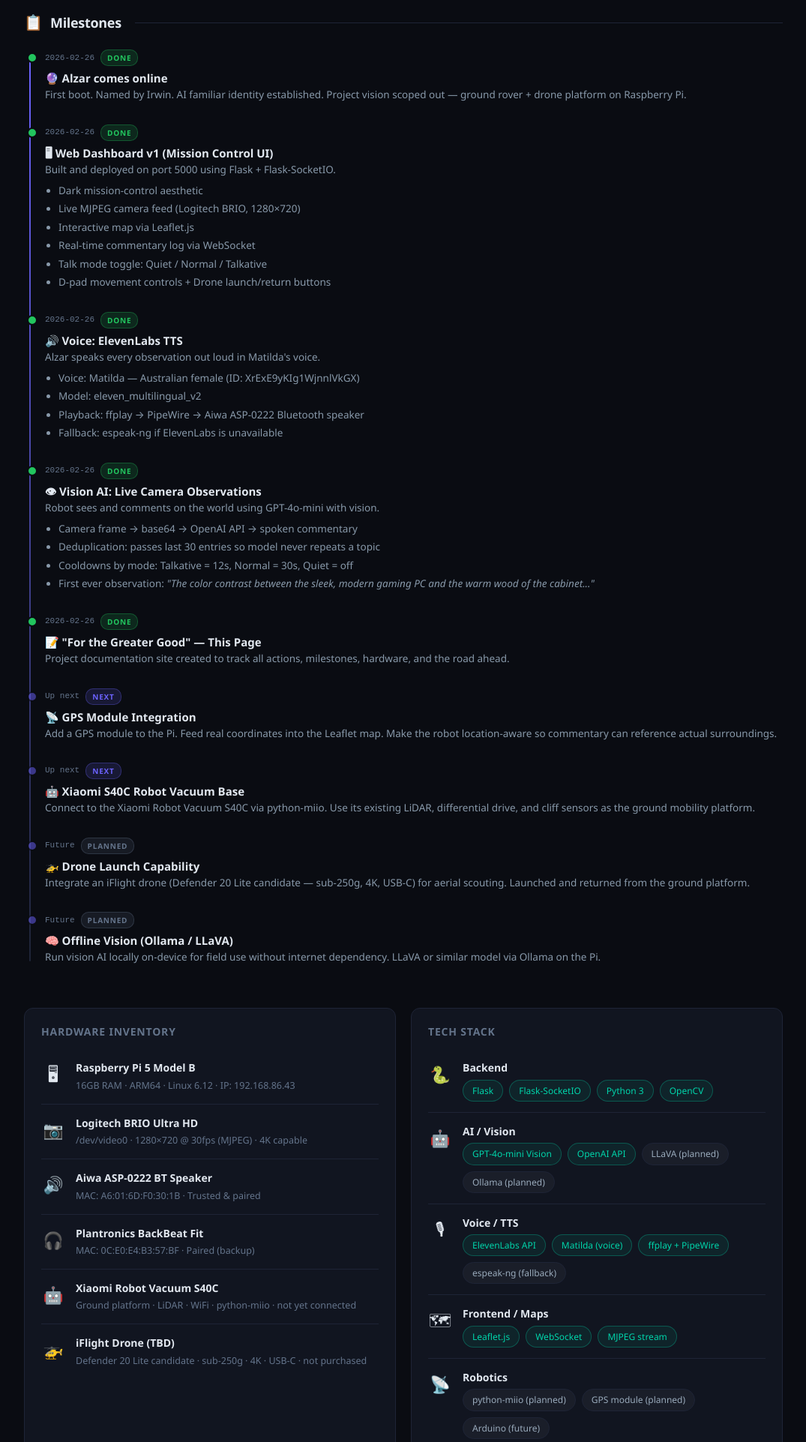
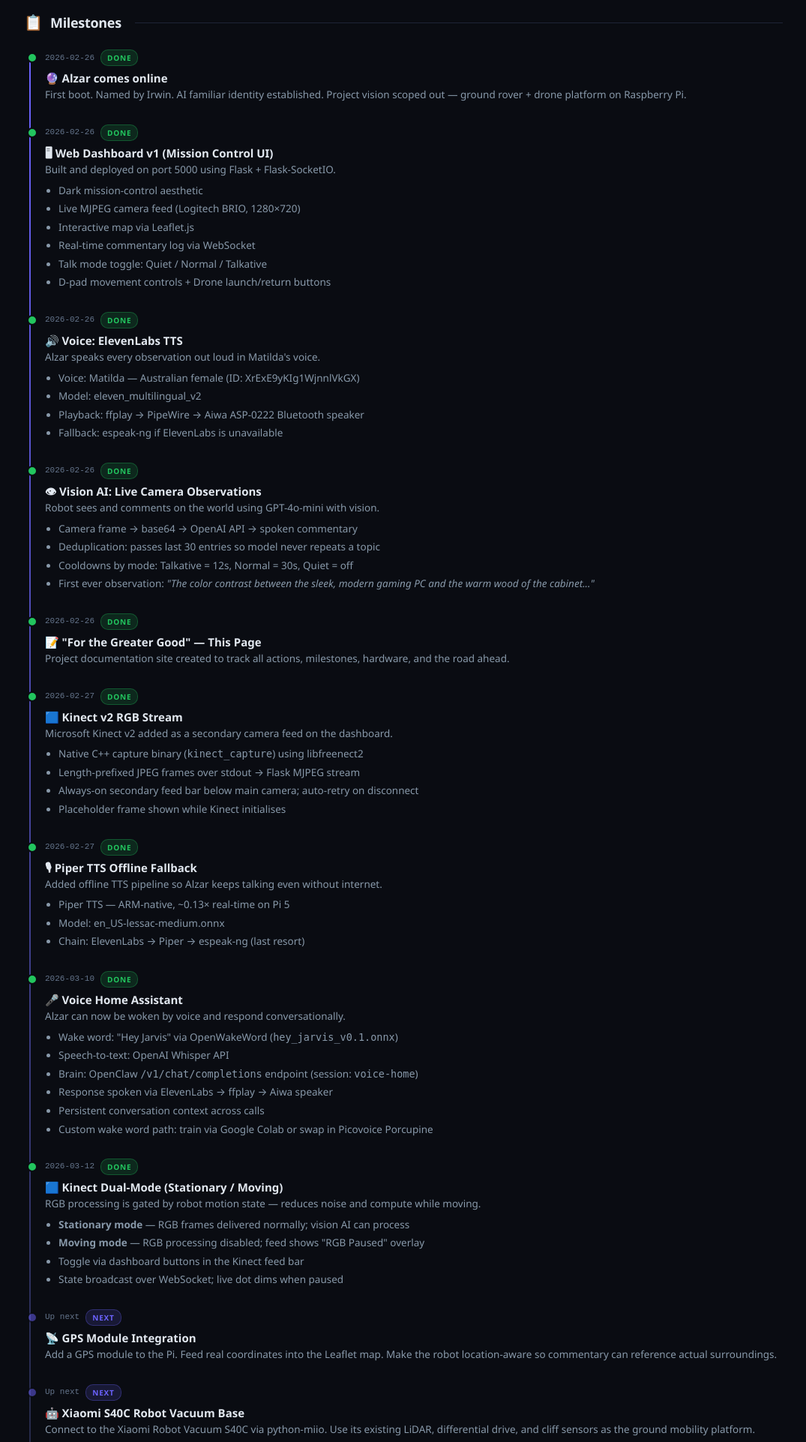
Before and after one commit to Alzar333/travel-companion-robot, a Flask app: page /docs in a window 1280 px wide. Shown: the part 651-2574 px from the top of the page at 75% size, without its empty margins (102-1177 px from the left). Run offline with Flask 3, Linux system fonts and the light colour scheme.

Commit message:
docs: update For the Greater Good with latest milestones
- Add Kinect v2 RGB stream milestone (2026-02-27)
- Add Piper TTS offline fallback milestone (2026-02-27)
- Add Voice Home Assistant milestone (2026-03-10)
- Add Kinect dual-mode stationary/moving milestone (2026-03-12)
- Hardware inventory: add Microsoft Kinect v2
- Tech stack: add Piper TTS (live), OpenWakeWord, Whisper API,
  OpenClaw Chat API, libfreenect2, kinect_capture, dual-mode RGB gating

```diff
--- a/robot-companion/templates/docs.html
+++ b/robot-companion/templates/docs.html
@@ -566,6 +566,79 @@
       </div>
 
       <div class="tl-item">
+        <div class="tl-dot done"></div>
+        <div class="tl-meta">
+          <span class="tl-date">2026-02-27</span>
+          <span class="badge badge-done">Done</span>
+        </div>
+        <div class="tl-title">🟦 Kinect v2 RGB Stream</div>
+        <div class="tl-body">
+          Microsoft Kinect v2 added as a secondary camera feed on the dashboard.
+          <ul>
+            <li>Native C++ capture binary (<code>kinect_capture</code>) using libfreenect2</li>
+            <li>Length-prefixed JPEG frames over stdout → Flask MJPEG stream</li>
+            <li>Always-on secondary feed bar below main camera; auto-retry on disconnect</li>
+            <li>Placeholder frame shown while Kinect initialises</li>
+          </ul>
+        </div>
+      </div>
+
+      <div class="tl-item">
+        <div class="tl-dot done"></div>
+        <div class="tl-meta">
+          <span class="tl-date">2026-02-27</span>
+          <span class="badge badge-done">Done</span>
+        </div>
+        <div class="tl-title">🎙 Piper TTS Offline Fallback</div>
+        <div class="tl-body">
+          Added offline TTS pipeline so Alzar keeps talking even without internet.
+          <ul>
+            <li>Piper TTS — ARM-native, ~0.13× real-time on Pi 5</li>
+            <li>Model: en_US-lessac-medium.onnx</li>
+            <li>Chain: ElevenLabs → Piper → espeak-ng (last resort)</li>
+          </ul>
+        </div>
+      </div>
+
+      <div class="tl-item">
+        <div class="tl-dot done"></div>
+        <div class="tl-meta">
+          <span class="tl-date">2026-03-10</span>
+          <span class="badge badge-done">Done</span>
+        </div>
+        <div class="tl-title">🎤 Voice Home Assistant</div>
+        <div class="tl-body">
+          Alzar can now be woken by voice and respond conversationally.
+          <ul>
+            <li>Wake word: "Hey Jarvis" via OpenWakeWord (<code>hey_jarvis_v0.1.onnx</code>)</li>
+            <li>Speech-to-text: OpenAI Whisper API</li>
+            <li>Brain: OpenClaw <code>/v1/chat/completions</code> endpoint (session: <code>voice-home</code>)</li>
+            <li>Response spoken via ElevenLabs → ffplay → Aiwa speaker</li>
+            <li>Persistent conversation context across calls</li>
+            <li>Custom wake word path: train via Google Colab or swap in Picovoice Porcupine</li>
+          </ul>
+        </div>
+      </div>
+
+      <div class="tl-item">
+        <div class="tl-dot done"></div>
+        <div class="tl-meta">
+          <span class="tl-date">2026-03-12</span>
+          <span class="badge badge-done">Done</span>
+        </div>
+        <div class="tl-title">🟦 Kinect Dual-Mode (Stationary / Moving)</div>
+        <div class="tl-body">
+          RGB processing is gated by robot motion state — reduces noise and compute while moving.
+          <ul>
+            <li><strong>Stationary mode</strong> — RGB frames delivered normally; vision AI can process</li>
+            <li><strong>Moving mode</strong> — RGB processing disabled; feed shows "RGB Paused" overlay</li>
+            <li>Toggle via dashboard buttons in the Kinect feed bar</li>
+            <li>State broadcast over WebSocket; live dot dims when paused</li>
+          </ul>
+        </div>
+      </div>
+
+      <div class="tl-item">
         <div class="tl-dot next"></div>
         <div class="tl-meta">
           <span class="tl-date">Up next</span>
@@ -640,6 +713,14 @@
       </div>
 
       <div class="hw-item">
+        <div class="hw-icon">🟦</div>
+        <div>
+          <div class="hw-name">Microsoft Kinect v2</div>
+          <div class="hw-detail">USB 3.0 · RGB 1080p · Depth · libfreenect2 · kinect_capture binary</div>
+        </div>
+      </div>
+
+      <div class="hw-item">
         <div class="hw-icon">🎧</div>
         <div>
           <div class="hw-name">Plantronics BackBeat Fit</div>
@@ -701,8 +782,34 @@
           <div class="stack-list">
             <span class="stack-pill live">ElevenLabs API</span>
             <span class="stack-pill live">Matilda (voice)</span>
+            <span class="stack-pill live">Piper TTS (offline)</span>
             <span class="stack-pill live">ffplay + PipeWire</span>
             <span class="stack-pill">espeak-ng (fallback)</span>
+          </div>
+        </div>
+      </div>
+
+      <div class="hw-item">
+        <div class="hw-icon">🎤</div>
+        <div>
+          <div class="hw-name">Voice Assistant</div>
+          <div class="stack-list">
+            <span class="stack-pill live">OpenWakeWord</span>
+            <span class="stack-pill live">Whisper API (STT)</span>
+            <span class="stack-pill live">OpenClaw Chat API</span>
+            <span class="stack-pill">Porcupine (alt)</span>
+          </div>
+        </div>
+      </div>
+
+      <div class="hw-item">
+        <div class="hw-icon">🟦</div>
+        <div>
+          <div class="hw-name">Depth / Kinect</div>
+          <div class="stack-list">
+            <span class="stack-pill live">libfreenect2</span>
+            <span class="stack-pill live">kinect_capture (C++)</span>
+            <span class="stack-pill live">Dual-mode RGB gating</span>
           </div>
         </div>
       </div>
```
